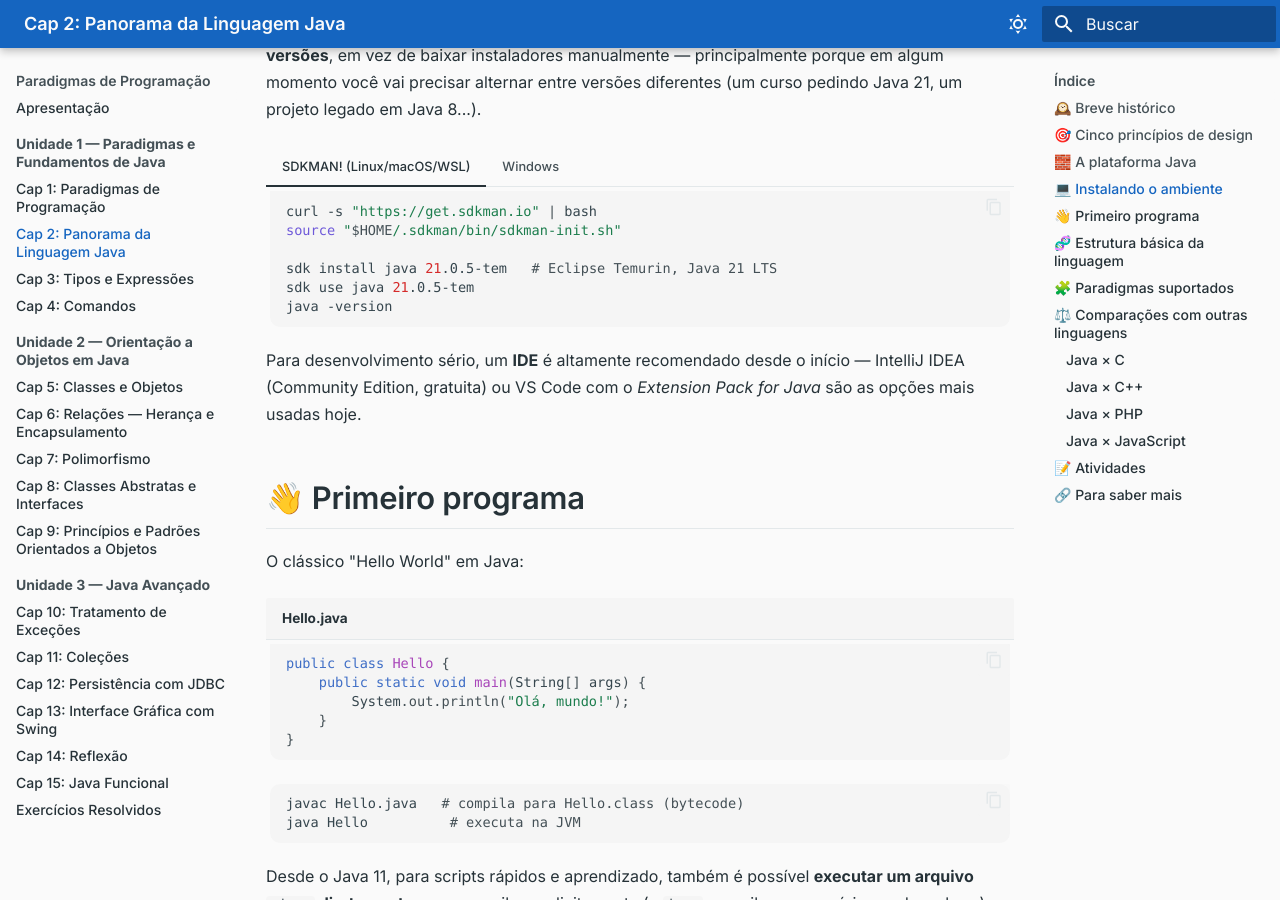
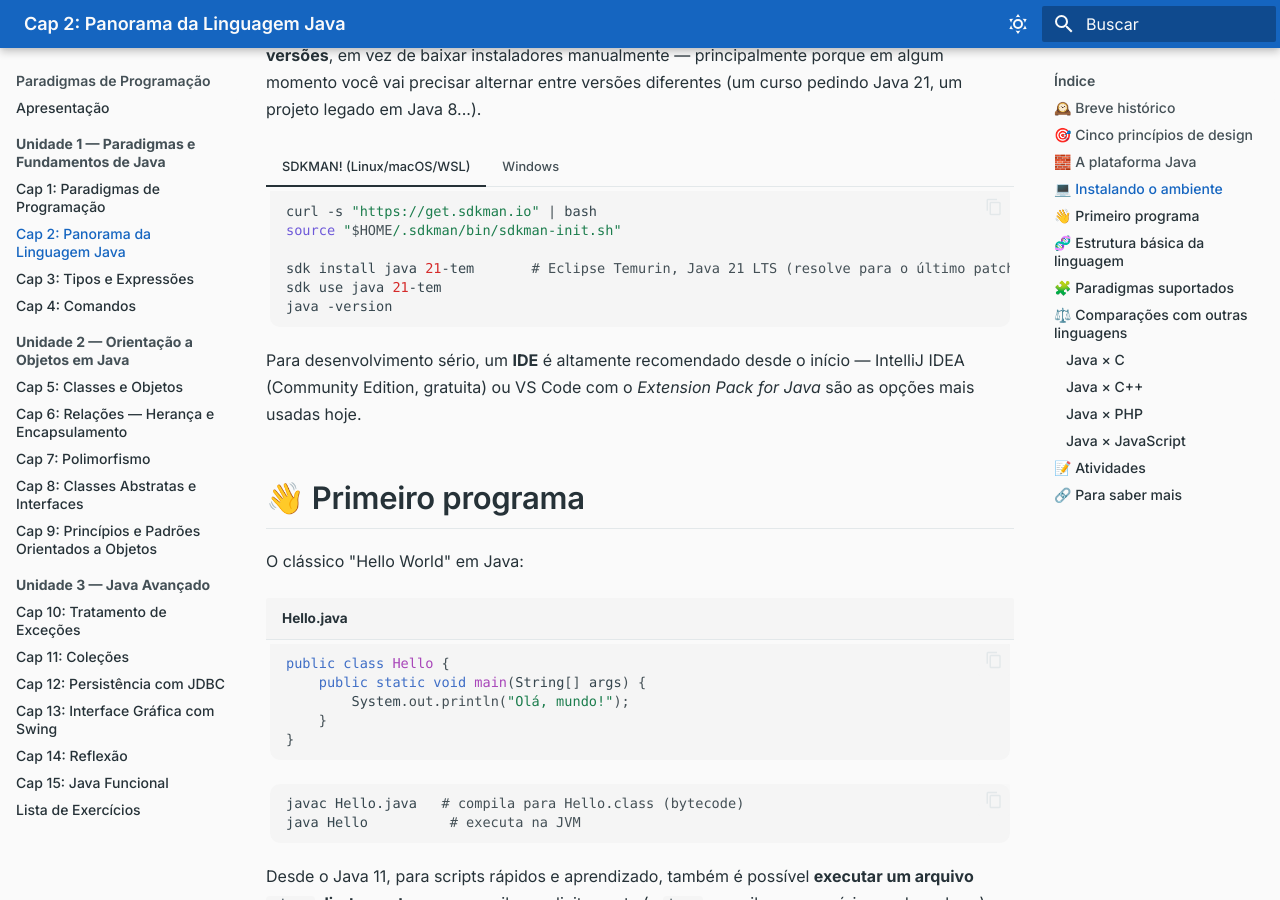
Before and after one commit to lambdageo-edu/book-paradigmas-de-programacao, an MkDocs documentation site: the page built from docs/unidade1/02_visao_java.md, in a window 1280 px wide and 900 px high, scrolled down 3085 px. Built offline with MkDocs 1.6.1 and Material for MkDocs 9.7.7, drawn with Linux system fonts in a browser that asks for light colours.

Commit message:
fix: corrige exemplos que não compilavam (Circle.getRadius, Banco.contas/Conta.getNumero) e renomeia capítulo de exercícios

````diff
--- a/docs/unidade1/02_visao_java.md
+++ b/docs/unidade1/02_visao_java.md
@@ -62,8 +62,8 @@ A forma mais prática de instalar e gerenciar versões do JDK hoje é por um **g
     curl -s "https://get.sdkman.io" | bash
     source "$HOME/.sdkman/bin/sdkman-init.sh"
 
-    sdk install java 21.0.5-tem   # Eclipse Temurin, Java 21 LTS
-    sdk use java 21.0.5-tem
+    sdk install java 21-tem       # Eclipse Temurin, Java 21 LTS (resolve para o último patch)
+    sdk use java 21-tem
     java -version
     ```
 
--- a/mkdocs.yml
+++ b/mkdocs.yml
@@ -89,4 +89,4 @@ nav:
     - "Cap 13: Interface Gráfica com Swing":             unidade3/04_interface_grafica.md
     - "Cap 14: Reflexão":                               unidade3/05_reflexao.md
     - "Cap 15: Java Funcional":                         unidade3/06_java_funcional.md
-    - "Exercícios Resolvidos":                          unidade3/07_exercicios.md
+    - "Lista de Exercícios":                            unidade3/07_exercicios.md
````
Also changed, not shown: docs/unidade2/02_relacoes.md (+1 -0 lines), docs/unidade3/01_excecoes.md (+4 -0 lines), docs/unidade3/02_colecoes.md (+1 -1 lines), docs/unidade3/07_exercicios.md (+1 -1 lines).
